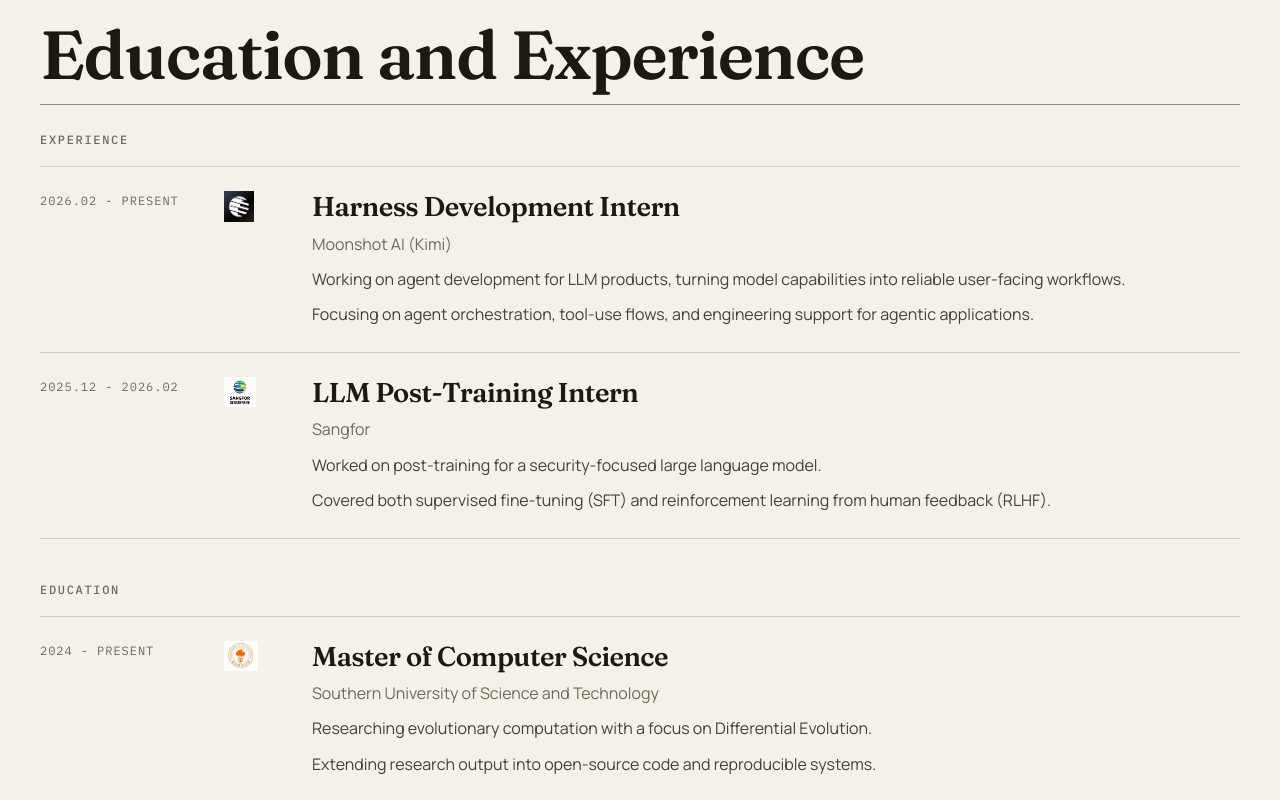
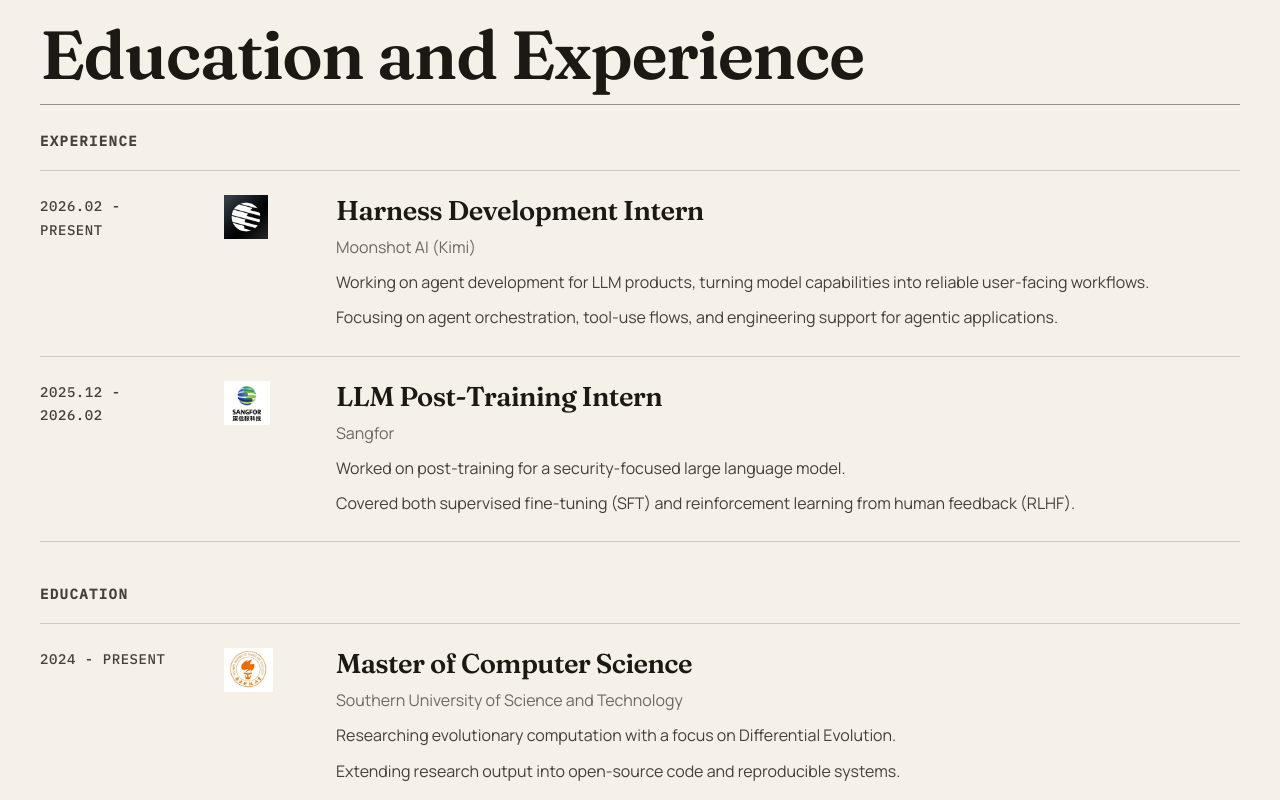
Before and after one commit to starquakee/fcc-web, a React (Vite) app: page / in a window 1280 px wide. Shown: the part 2400-3200 px from the top of the page. Built offline with nearby package versions, Linux system fonts and the light colour scheme; no server answers.

Commit message:
Improve timeline hierarchy and logos

```diff
--- a/src/styles/global.scss
+++ b/src/styles/global.scss
@@ -621,16 +621,16 @@ h3 {
   display: block;
   margin-bottom: var(--space-2);
   font-family: var(--font-mono);
-  font-size: var(--text-meta);
-  font-weight: 500;
-  letter-spacing: 0.14em;
+  font-size: 0.875rem;
+  font-weight: 600;
+  letter-spacing: 0.1em;
   text-transform: uppercase;
-  color: var(--ink-muted);
+  color: var(--ink-soft);
 }
 
 .timeline-row {
   display: grid;
-  grid-template-columns: 9.5rem 3.5rem minmax(0, 1fr);
+  grid-template-columns: 9.5rem 5rem minmax(0, 1fr);
   gap: clamp(1rem, 2.5vw, 2rem);
   padding: var(--space-3) 0;
   border-top: 1px solid var(--hairline);
@@ -638,15 +638,22 @@ h3 {
 
 .timeline-row__period {
   font-family: var(--font-mono);
-  font-size: var(--text-meta);
-  letter-spacing: 0.08em;
+  font-size: 0.875rem;
+  font-weight: 500;
+  letter-spacing: 0.04em;
   text-transform: uppercase;
-  color: var(--ink-muted);
+  color: var(--ink-soft);
   line-height: 1.7;
 }
 
+.timeline-row__media {
+  display: flex;
+  align-items: flex-start;
+  min-height: 2.75rem;
+}
+
 .timeline-row__logo {
-  max-height: 1.9rem;
+  max-height: 2.75rem;
   max-width: 100%;
   width: auto;
   object-fit: contain;
```
